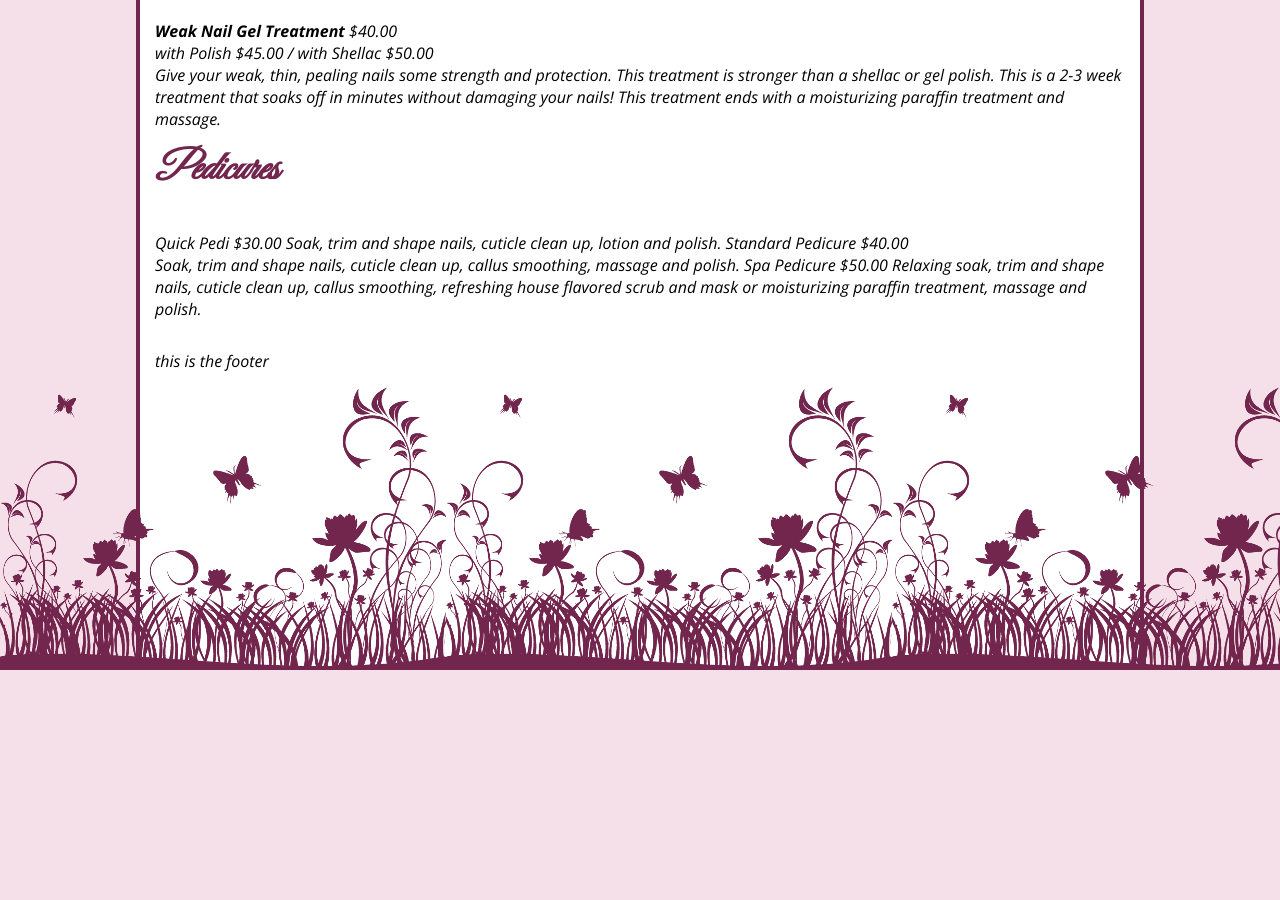
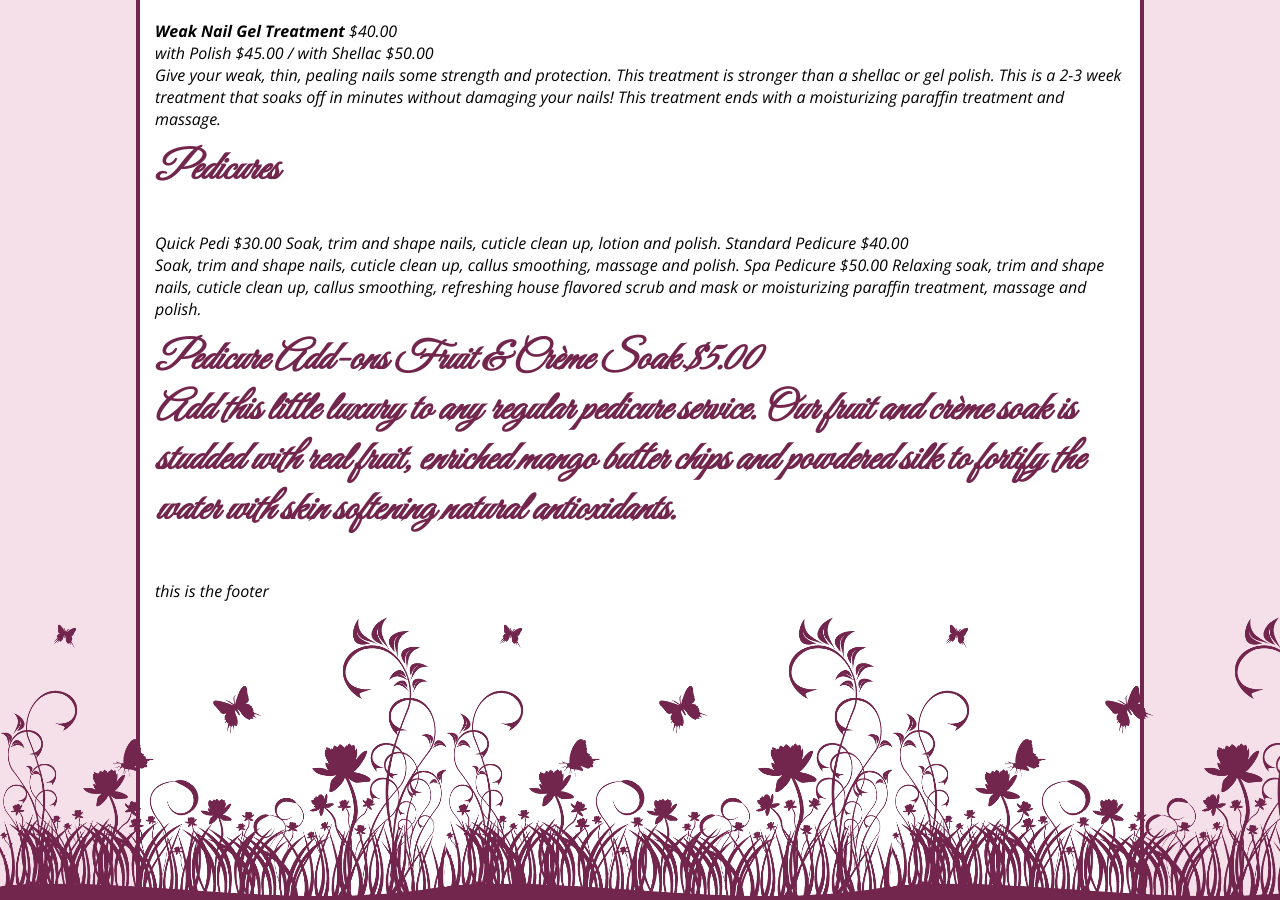
Before and after one commit to susanspedispa/susanspedispa.github.io, a Jekyll site: the page built from index.html, in a window 1280 px wide and 900 px high, scrolled down 1240 px. Built offline with Jekyll 4.4.1, drawn with Linux system fonts in a browser that asks for light colours; before the commit the page ends 1910 px from its top, so only the background shows below that.

Commit message:
Update menu.html

```diff
--- a/_includes/menu.html
+++ b/_includes/menu.html
@@ -11,13 +11,14 @@ Shape nails, soak, cuticles, scrub, mask or paraffin dip, massage and polish.<br
 Free polish removal, shape nails, cuticles, massage, polish and then end your treatment with a soothing warm paraffin dip.<br><br>
 <span class="treatmentName"><b>Weak Nail Gel Treatment</b></span> $40.00<br>
 with Polish  $45.00 / with Shellac  $50.00<br>
-Give your weak, thin, pealing nails some strength and protection. This treatment is stronger than a shellac or gel polish. This is a 2-3 week treatment that soaks off in minutes without damaging your nails! This treatment ends with a moisturizing paraffin treatment and massage.<p>
+Give your weak, thin, pealing nails some strength and protection. This treatment is stronger than a shellac or gel polish. This is a 2-3 week treatment that soaks off in minutes without damaging your nails! This treatment ends with a moisturizing paraffin treatment and massage.<p></p>
 
 <h1>Pedicures</h1> <br>
 <span class="treatmentName">Quick Pedi</span>  $30.00
 Soak, trim and shape nails, cuticle clean up, lotion and polish.
 <span class="treatmentName">Standard Pedicure </span>$40.00<br>Soak, trim and shape nails, cuticle clean up, callus smoothing, massage and polish.
 <span class="treatmentName">Spa Pedicure</span>  $50.00
-Relaxing soak, trim and shape nails, cuticle clean up, callus smoothing, refreshing house flavored scrub and mask or moisturizing paraffin treatment, massage and polish.
-
-</p>
+Relaxing soak, trim and shape nails, cuticle clean up, callus smoothing, refreshing house flavored scrub and mask or moisturizing paraffin treatment, massage and polish.</p><p>
+<h1>Pedicure Add-ons</h1<br>
+<span class="treatmentName">Fruit & Crème Soak</span>  $5.00<br>
+Add this little luxury to any regular pedicure service. Our fruit and crème soak is studded with real fruit, enriched mango butter chips and powdered silk to fortify the water with skin softening natural antioxidants.</p>
```
